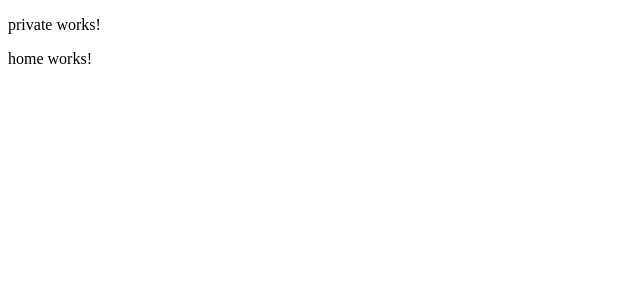
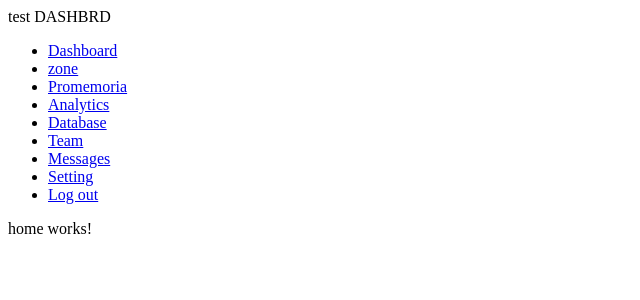
Before and after one commit to AG4MA/Dashboard, an Angular app: page /private/home in a window 1280 px wide. Shown: the top 300 px of the page, without its empty margins (0-640 px from the left). Built offline with nearby package versions, Linux system fonts and the light colour scheme.

Commit message:
add sidebar

```diff
--- a/src/app/app.module.ts
+++ b/src/app/app.module.ts
@@ -5,6 +5,7 @@ import { RouterModule } from '@angular/router';
 import { AppRoutingModule } from './app-routing.module';
 import { AppComponent } from './app.component';
 import { PrivateComponent } from './pages/private/private.component';
+import { SharedModule } from './shared/shared.module';
 
 @NgModule({
   declarations: [
@@ -15,7 +16,8 @@ import { PrivateComponent } from './pages/private/private.component';
     BrowserModule,
     RouterModule,
     AppRoutingModule,
-    CommonModule
+    CommonModule,
+    SharedModule
   ],
   providers: [],
   bootstrap: [AppComponent]
--- a/src/app/pages/private/home/home.module.ts
+++ b/src/app/pages/private/home/home.module.ts
@@ -13,6 +13,6 @@ import { HomeRoutingModule } from './home-routing.module';
     CommonModule,
     HomeRoutingModule
   ],
-  schemas: [CUSTOM_ELEMENTS_SCHEMA]
+  exports: [HomeComponent]
 })
 export class HomeModule { }
--- a/src/app/pages/private/private.component.html
+++ b/src/app/pages/private/private.component.html
@@ -1,2 +1,2 @@
-<p>private works!</p>
+<app-sidebar></app-sidebar>
 <router-outlet></router-outlet>
--- a/src/app/pages/private/private.module.ts
+++ b/src/app/pages/private/private.module.ts
@@ -1,15 +1,17 @@
 import { CommonModule } from '@angular/common';
-import { CUSTOM_ELEMENTS_SCHEMA, NgModule } from '@angular/core';
+import { NgModule } from '@angular/core';
+import { SharedModule } from 'src/app/shared/shared.module';
 import { PrivateRoutingModule } from './private-routing.module';
 
 
 
 @NgModule({
-  declarations: [],
+  declarations: [
+  ],
   imports: [
     CommonModule,
-    PrivateRoutingModule
+    PrivateRoutingModule,
   ],
-  schemas: [CUSTOM_ELEMENTS_SCHEMA]
+  exports: [],
 })
 export class PrivateModule { }
--- /dev/null
+++ b/src/app/shared/shared.module.ts
@@ -0,0 +1,20 @@
+import { Component, CUSTOM_ELEMENTS_SCHEMA, NgModule } from '@angular/core';
+import { CommonModule } from '@angular/common';
+import { SidebarComponent } from './sidebar/sidebar.component';
+
+const COMPONENTS = [
+  SidebarComponent
+];
+
+@NgModule({
+  declarations: [
+    ...COMPONENTS
+  ],
+  imports: [
+    CommonModule
+  ],
+  exports: [
+    ...COMPONENTS
+  ],
+})
+export class SharedModule { }
--- /dev/null
+++ b/src/app/shared/sidebar/sidebar.component.html
@@ -0,0 +1,64 @@
+<div class="sidebar">
+  <div class="logo-details">
+    <i class='bx bxl-c-plus-plus'></i>
+    <span class="logo_name">test DASHBRD</span>
+  </div>
+    <ul class="nav-links">
+      <li>
+        <a href="#" class="active">
+          <i class='bx bx-grid-alt' ></i>
+          <span class="links_name">Dashboard</span>
+        </a>
+      </li>
+      <li>
+        <a href="#">
+          <i class='bx bx-box' ></i>
+          <span class="links_name">zone</span>
+        </a>
+      </li>
+      <li>
+        <a href="#">
+          <i class='bx bx-list-ul' ></i>
+          <span class="links_name">Promemoria</span>
+        </a>
+      </li>
+      <li>
+        <a href="#">
+          <i class='bx bx-pie-chart-alt-2' ></i>
+          <span class="links_name">Analytics</span>
+        </a>
+      </li>
+      <li>
+        <a href="#">
+          <i class='bx bx-coin-stack' ></i>
+          <span class="links_name">Database</span>
+        </a>
+      </li>
+
+      <li>
+        <a href="#">
+          <i class='bx bx-user' ></i>
+          <span class="links_name">Team</span>
+        </a>
+      </li>
+      <li>
+        <a href="#">
+          <i class='bx bx-message' ></i>
+          <span class="links_name">Messages</span>
+        </a>
+      </li>
+
+      <li>
+        <a href="#">
+          <i class='bx bx-cog' ></i>
+          <span class="links_name">Setting</span>
+        </a>
+      </li>
+      <li class="log_out">
+        <a href="#">
+          <i class='bx bx-log-out'></i>
+          <span class="links_name">Log out</span>
+        </a>
+      </li>
+    </ul>
+</div>
```
Also changed, not shown: src/app/shared/sidebar/sidebar.component.ts (added, +10 -0 lines), src/app/shared/sidebar/sidebar.component.css (added), 1 other file (tests, documents, lock files or other folders).
